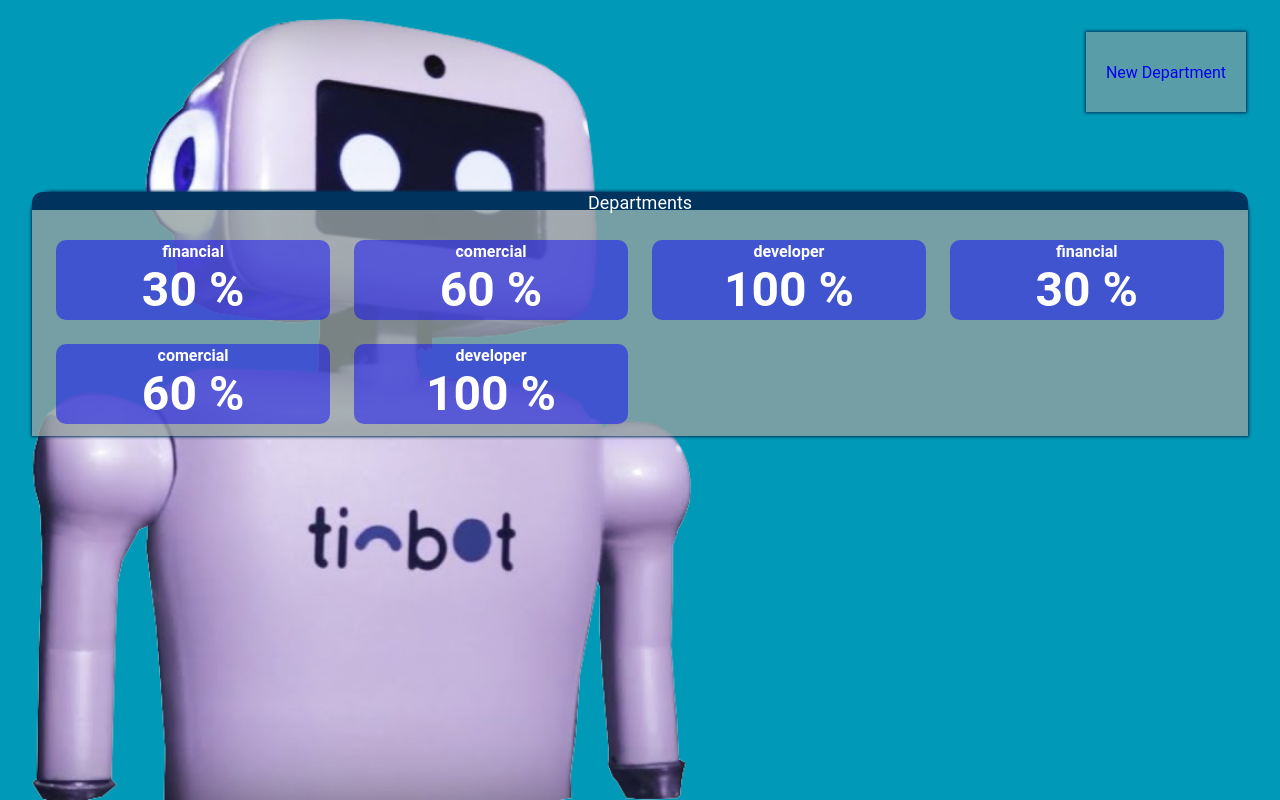
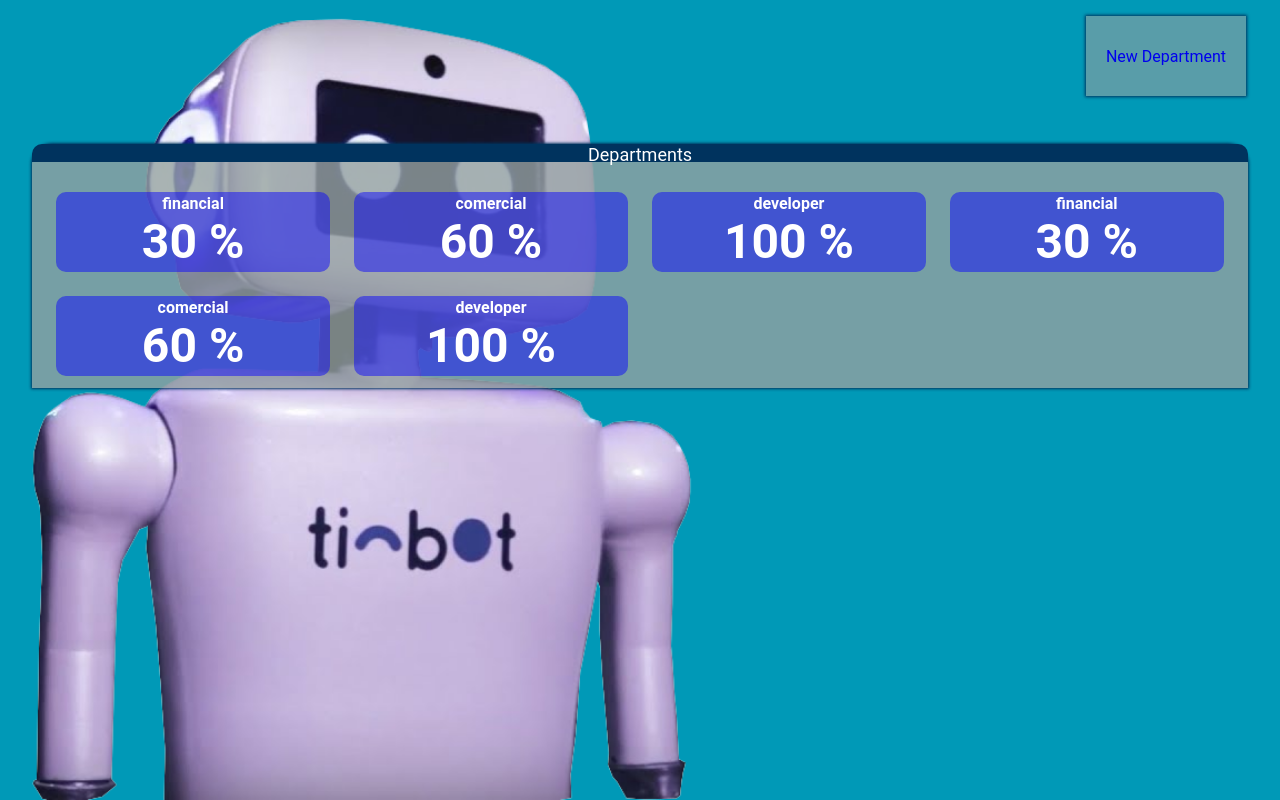
Before and after one commit to alefks/frontend-grupo1-db1, a React (Create React App) app in the folder okr-db1/: page / in a window 1280 px wide. Built offline with nearby package versions, Linux system fonts and the light colour scheme.

Commit message:
refact[ css ] : change margin size

```diff
--- a/okr-db1/src/components/Menu/Menu.css
+++ b/okr-db1/src/components/Menu/Menu.css
@@ -1,12 +1,12 @@
 .bar{
-    margin-top: 2em;
+    margin-top: 1em;
     margin-right: 2em;
     background-color: transparent;
     display: flex;
     flex-direction: row-reverse;
     align-items: center;
     justify-content: flex-end;
-    margin-bottom: 3em;
+    margin-bottom: 1em;
 }
 .division{
     display:block;
```
